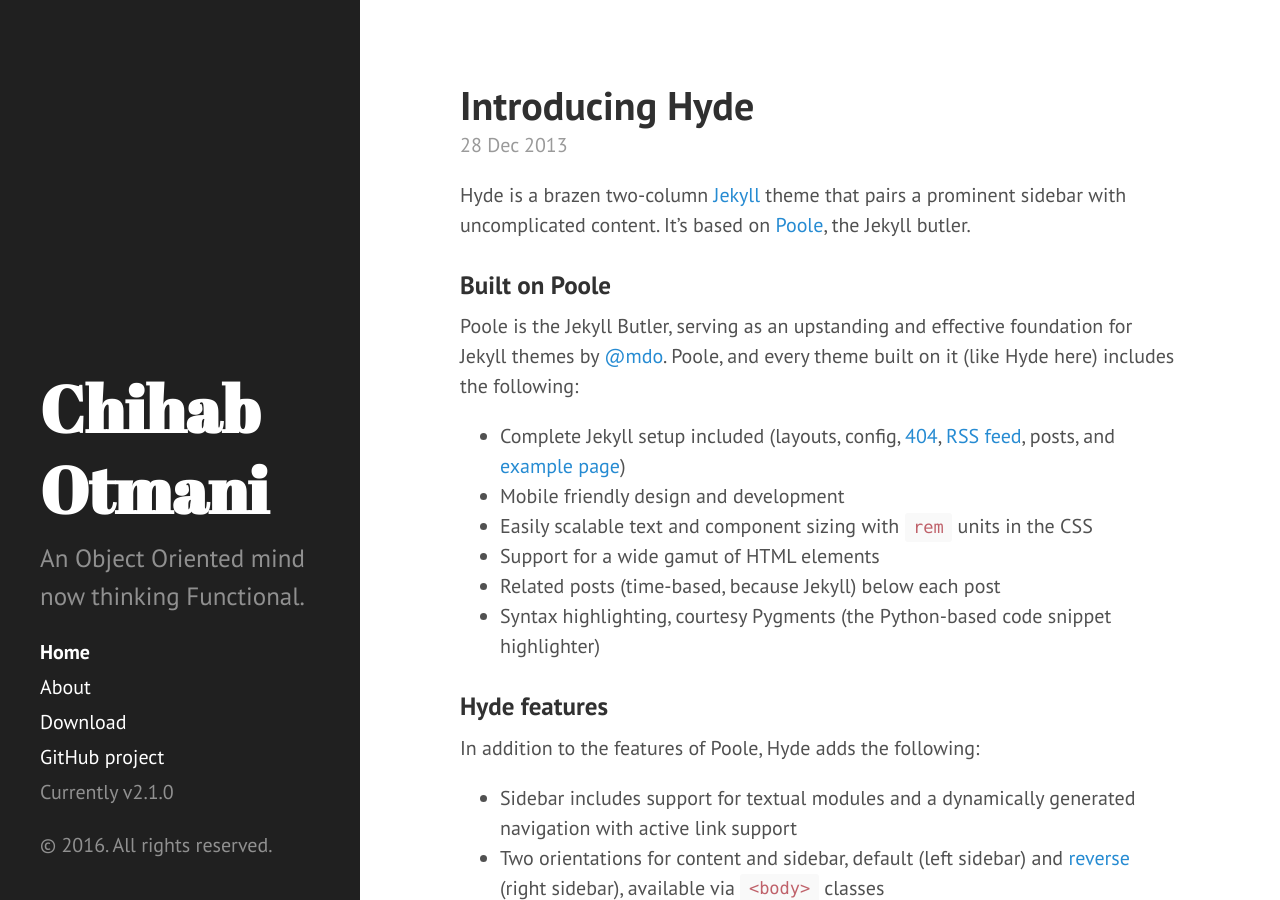
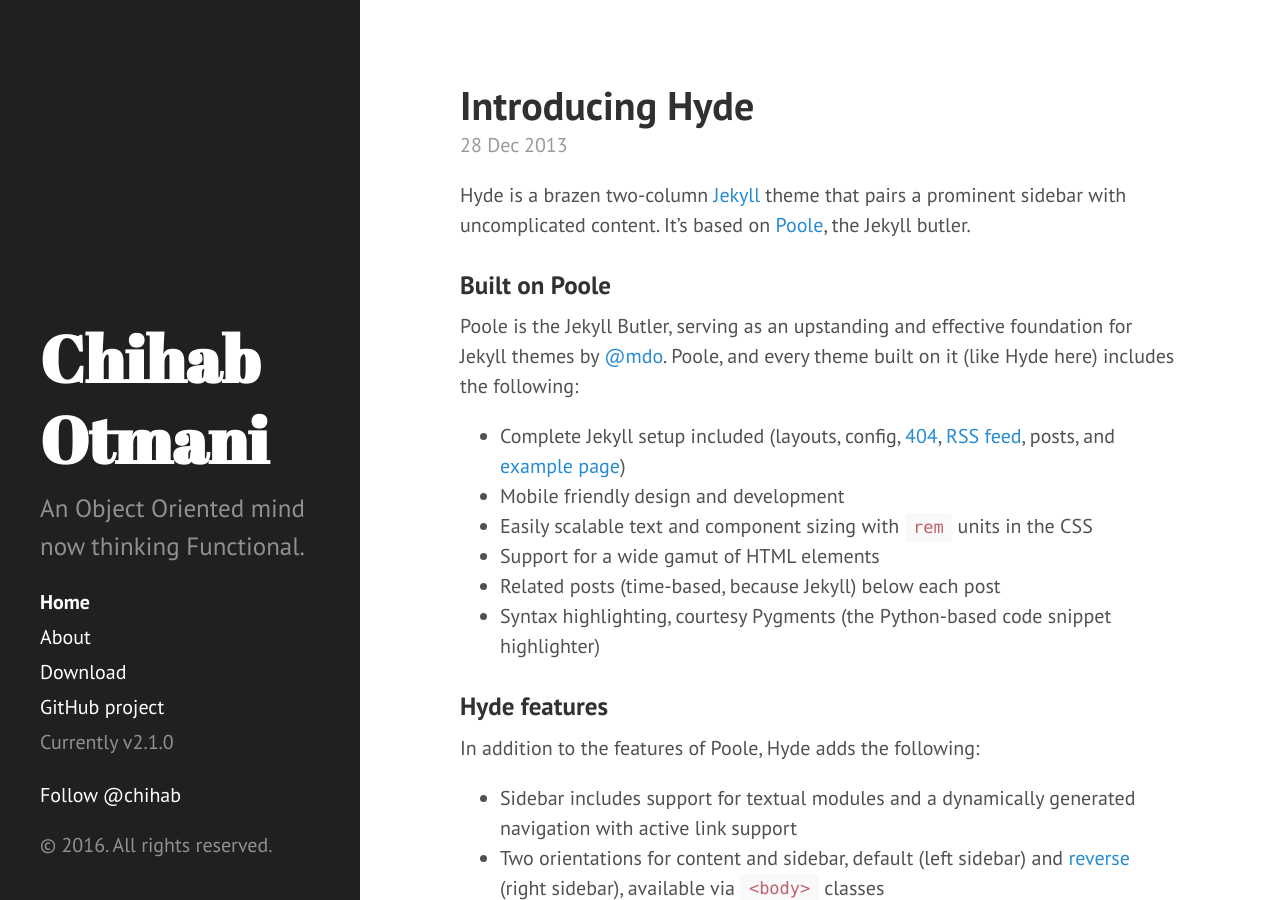
Before and after one commit to chihab/chihab.github.io, a Jekyll site: the page built from index.html, in a window 1280 px wide and 900 px high. Built offline with Jekyll 4.4.1, drawn with Linux system fonts in a browser that asks for light colours; Markdown is read by kramdown in place of the engine named in the settings; the list of posts is cut into pages by our own code.

Commit message:
add github follow button html tag

```diff
--- a/_includes/sidebar.html
+++ b/_includes/sidebar.html
@@ -31,6 +31,7 @@
       <span class="sidebar-nav-item">Currently v{{ site.version }}</span>
     </nav>
 
+    <p></p><a aria-label="Follow @chihab on GitHub" data-style="mega" href="https://github.com/chihab" class="github-button">Follow @chihab</a></p>
     <p>&copy; {{ site.time | date: '%Y' }}. All rights reserved.</p>
   </div>
 </div>
```
